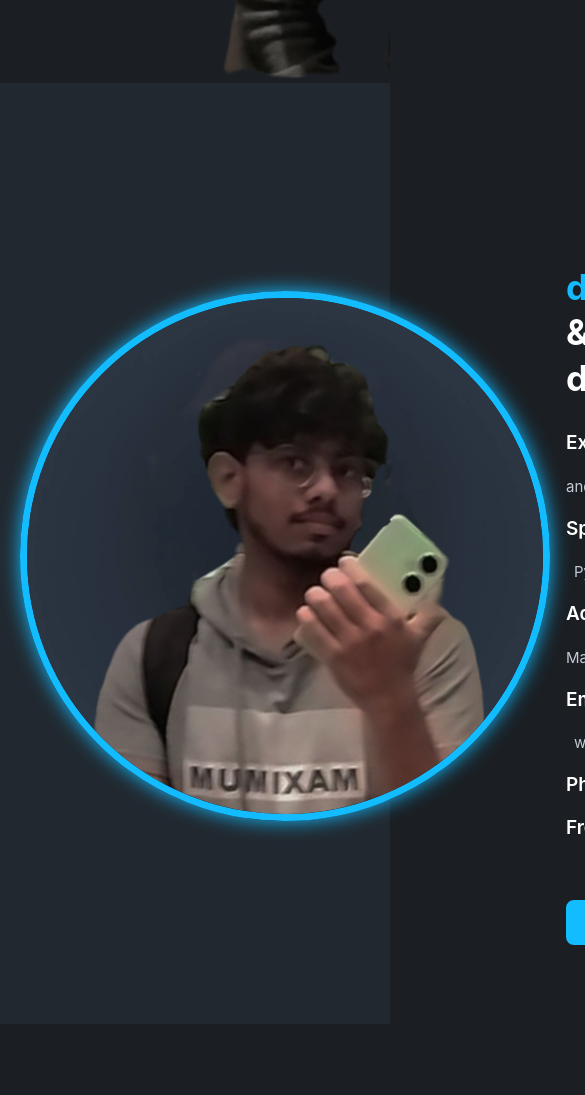
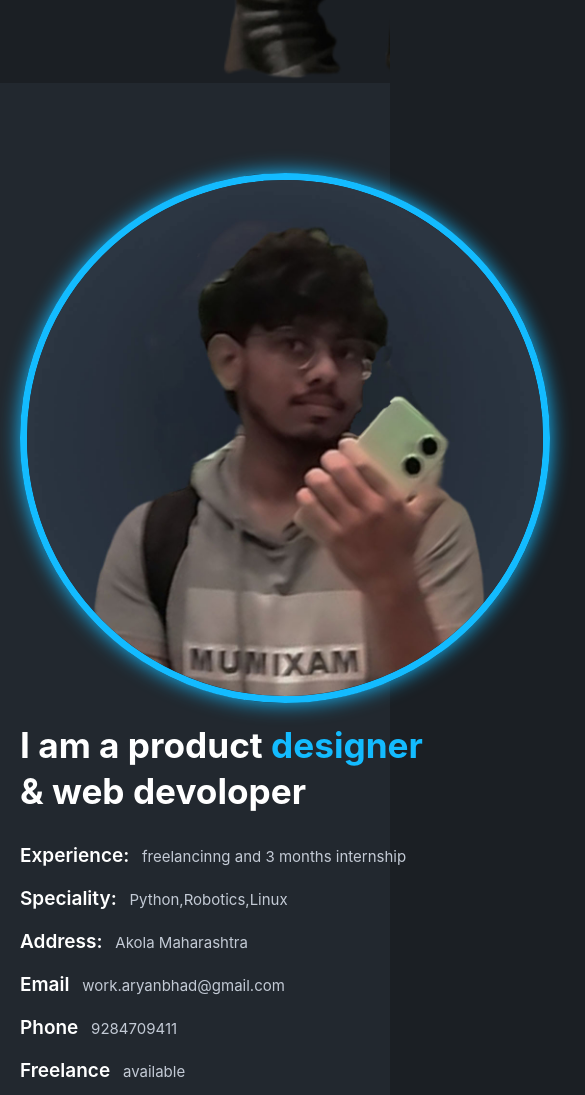
Before and after one commit to Aryan4044/portfolio, a plain HTML site: page index.html in a window 390 px wide. Shown: the part 677-1772 px from the top of the page, 585 px wide, since content can reach past the window. Drawn offline with nearby package versions, Linux system fonts and the light colour scheme.

Commit message:
style.css

```diff
--- a/style.css
+++ b/style.css
@@ -442,6 +442,10 @@ form .send-btn:hover {
 
     :root {
         --hl-font: 3.5rem;
+        .about{
+            grid-template: unset;
+        }
+
 
         . social {
             margin-bottom: 20px;
```
